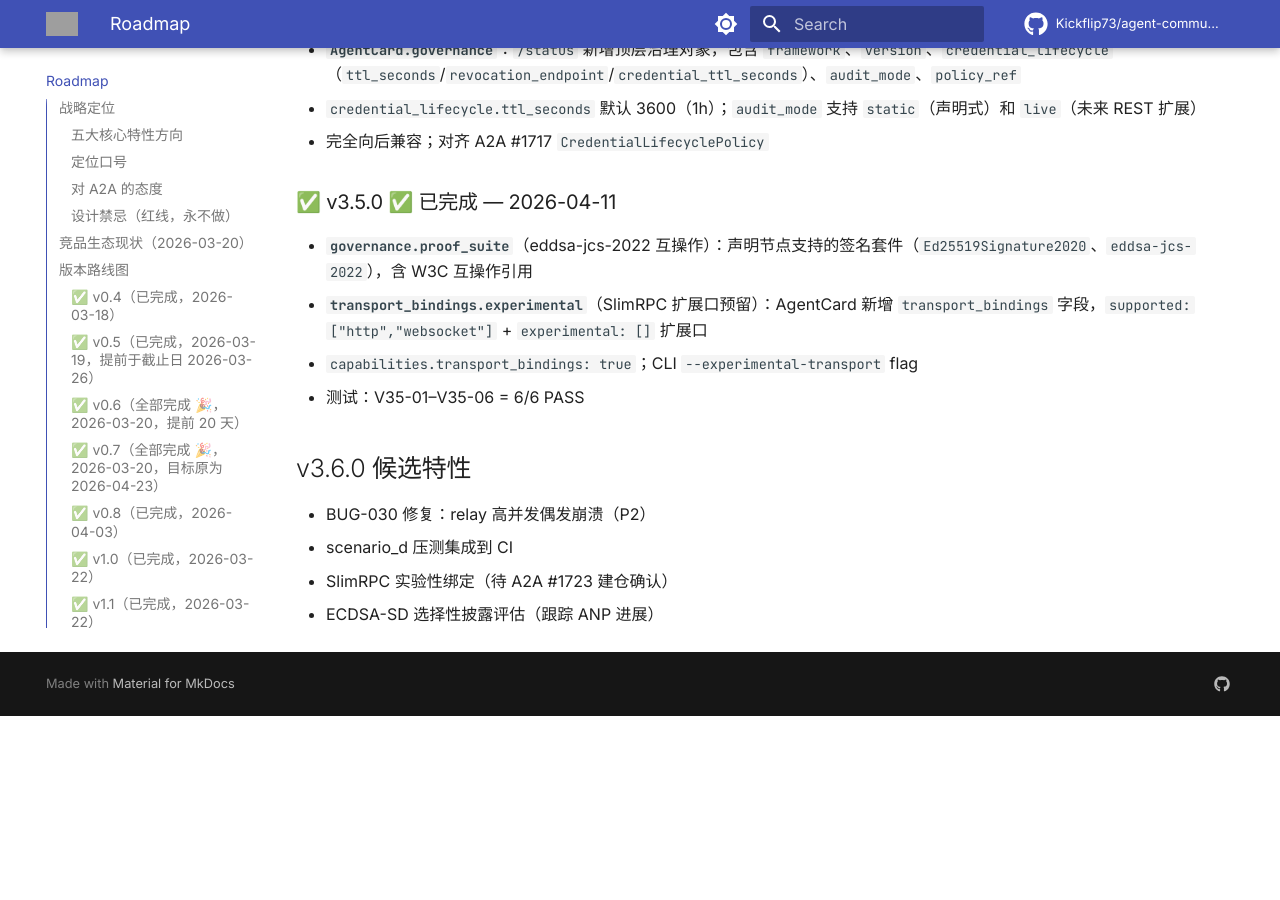
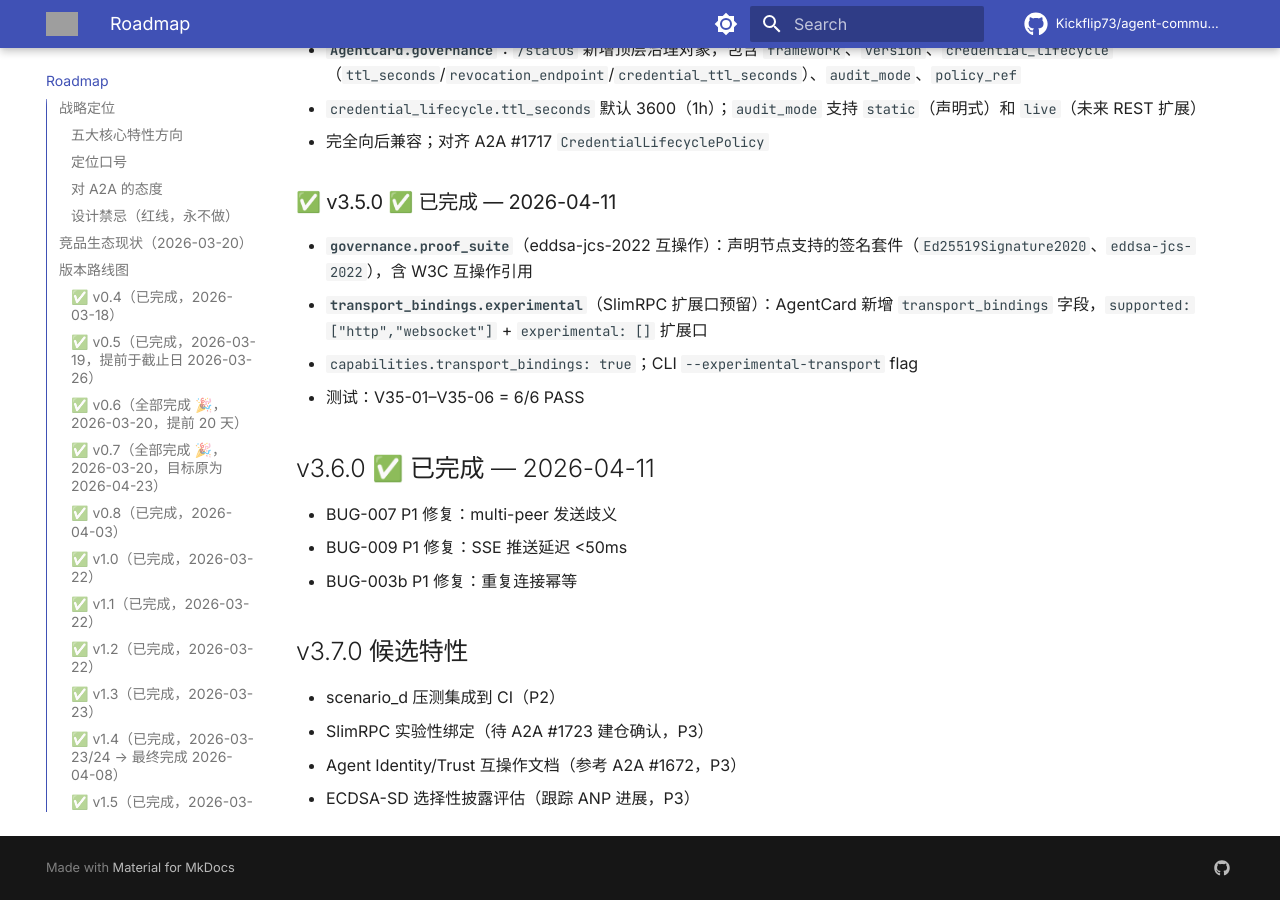
Before and after one commit to Kickflip73/agent-communication-protocol, an MkDocs documentation site: the page built from docs/ROADMAP.md, in a window 1280 px wide and 900 px high, scrolled down 28061 px. Built offline with MkDocs 1.6.1 and Material for MkDocs 9.7.7, drawn with Linux system fonts in a browser that asks for light colours; comment, search, counter and statistics services are not loaded; the version menu is left out; before the commit the page ends 28777 px from its top, so only the background shows below that; grey boxes are pictures that could not be loaded.

Commit message:
docs: ACP v3.6.0 release notes + ROADMAP v3.7 candidates

```diff
--- a/docs/ROADMAP.md
+++ b/docs/ROADMAP.md
@@ -900,8 +900,13 @@
 - `capabilities.transport_bindings: true`；CLI `--experimental-transport` flag
 - 测试：V35-01–V35-06 = 6/6 PASS
 
-## v3.6.0 候选特性
-- BUG-030 修复：relay 高并发偶发崩溃（P2）
-- scenario_d 压测集成到 CI
-- SlimRPC 实验性绑定（待 A2A #1723 建仓确认）
-- ECDSA-SD 选择性披露评估（跟踪 ANP 进展）
+## v3.6.0 ✅ 已完成 — 2026-04-11
+- BUG-007 P1 修复：multi-peer 发送歧义
+- BUG-009 P1 修复：SSE 推送延迟 <50ms
+- BUG-003b P1 修复：重复连接幂等
+
+## v3.7.0 候选特性
+- scenario_d 压测集成到 CI（P2）
+- SlimRPC 实验性绑定（待 A2A #1723 建仓确认，P3）
+- Agent Identity/Trust 互操作文档（参考 A2A #1672，P3）
+- ECDSA-SD 选择性披露评估（跟踪 ANP 进展，P3）
```
Also changed, not shown: README.md (+7 -0 lines).
